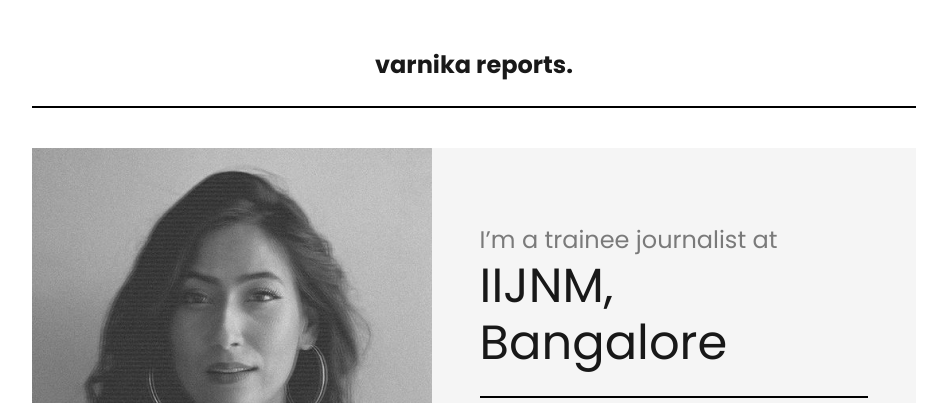
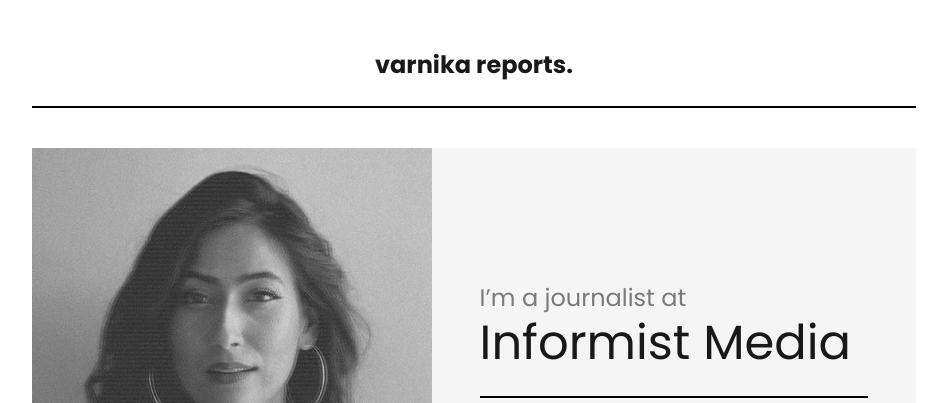
Before and after one commit to arashdeepbal/varnikareports, a plain HTML site: page index.html in a window 1280 px wide. Shown: the top 403 px of the page, without its empty margins (166-1113 px from the left). Drawn offline with nearby package versions, Linux system fonts and the light colour scheme.

Commit message:
Update to current company

```diff
--- a/index.html
+++ b/index.html
@@ -41,8 +41,8 @@
 			</div>
 			<div class="vt-hero-content">
 				<div class="vt-hero-content-about">
-					<p style="color: rgba(0, 0, 0, 0.5);">I’m a trainee journalist at</p>
-					<h1>IIJNM, Bangalore</h1>
+					<p style="color: rgba(0, 0, 0, 0.5);">I’m a journalist at</p>
+					<h1>Informist Media</h1>
 					<div class="vt-spacing-2"></div>
 					<hr class="vt-line">
 					<div class="vt-spacing-2"></div>
```
